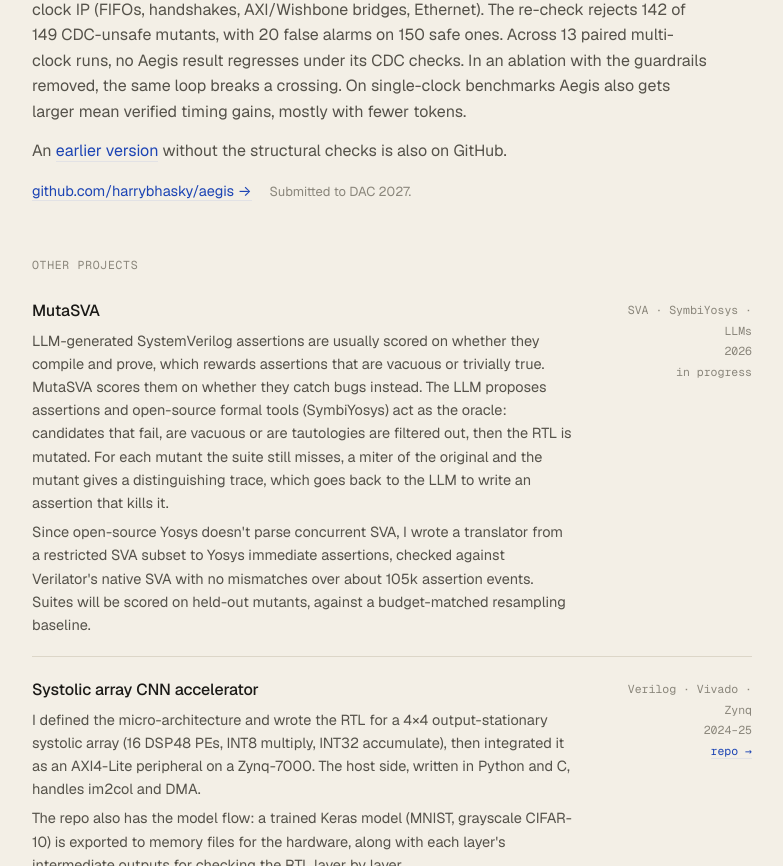
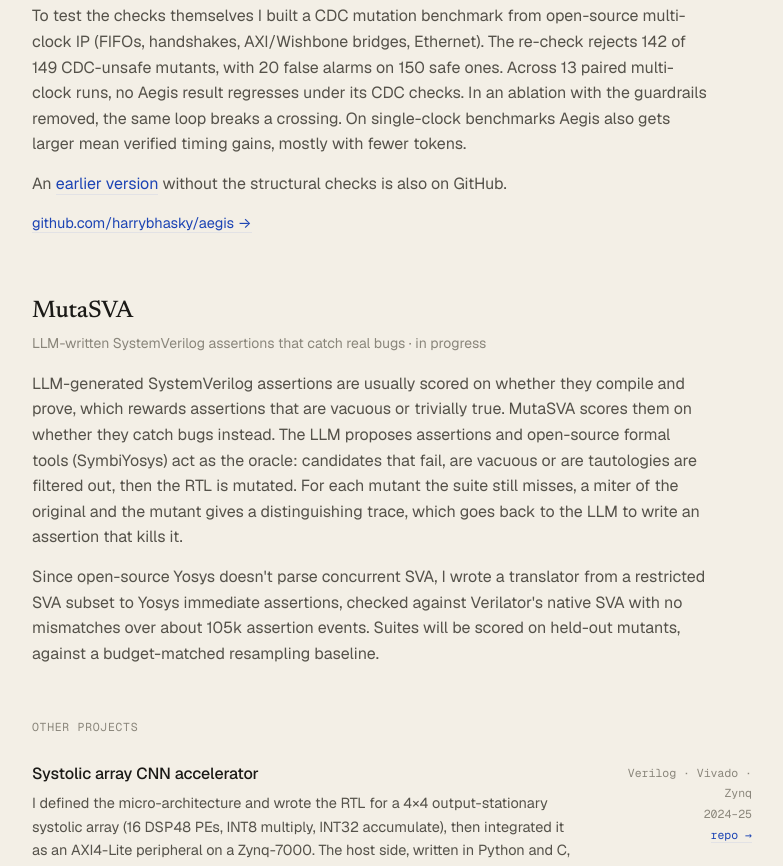
Before and after one commit to harib19/harib19.github.io, a plain HTML site: page index.html in a window 1280 px wide. Shown: the part 1633-2499 px from the top of the page, without its empty margins (438-1221 px from the left). Drawn offline with nearby package versions, Linux system fonts and the light colour scheme.

Commit message:
MutaSVA under current projects; DAC tag at top of Aegis
Co-Authored-By: Claude Opus 5.5 <noreply@anthropic.com>

```diff
--- a/index.html
+++ b/index.html
@@ -138,6 +138,7 @@ section{padding-top:88px; scroll-margin-top:20px}
 .more{font-size:14.5px; color:var(--hot-ink); text-decoration:none; border-bottom:1px solid var(--hot-wash)}
 .more:hover{border-color:var(--hot)}
 .fine{font-size:13px; color:var(--ink-3); margin-left:14px}
+.what .tag{font-weight:500; color:var(--hot-ink)}
 
 /* ---------- photos ---------- */
 .shot{margin:28px 0 0}
@@ -263,9 +264,10 @@ footer{margin-top:96px; padding:26px 0 0; border-top:1px solid var(--ink); displ
   <section id="work">
     <div class="sh"><h2>Work</h2></div>
 
+    <p class="sub-h" style="margin:0 0 14px">Current projects</p>
     <div class="feat">
       <h3>Aegis</h3>
-      <p class="what">AI-driven timing optimisation for multi-clock RTL</p>
+      <p class="what">AI-driven timing optimisation for multi-clock RTL · <b class="tag">Submitted to DAC 2027</b></p>
 
       <div class="prose">
         <p>LLMs can suggest useful timing fixes for RTL. On multi-clock designs, though, they also make changes that look fine and aren't: they rearrange a synchronizer or mix up a Gray-coded pointer. Equivalence checking and simulation don't model metastability, so neither catches it. When I reproduced a state-of-the-art LLM optimisation agent in an open-source flow, 9 of the 60 multi-clock candidates it accepted as equivalent were CDC-unsafe. On an AXI-Lite clock-domain bridge, its chosen rewrite duplicated a synchronizer stage and corrupted transactions under metastability injection. Aegis is meant to get better AI-optimised RTL out of the LLM for multi-clock designs, without those clock-crossing bugs.</p>
@@ -307,19 +309,19 @@ footer{margin-top:96px; padding:26px 0 0; border-top:1px solid var(--ink); displ
         <p>An <a href="https://github.com/harrybhasky/genai-rtl-orchestrator">earlier version</a> without the structural checks is also on GitHub.</p>
       </div>
       <a class="more" href="https://github.com/harrybhasky/aegis">github.com/harrybhasky/aegis →</a>
-      <span class="fine">Submitted to DAC 2027.</span>
+    </div>
+
+    <div class="feat" style="margin-top:56px">
+      <h3>MutaSVA</h3>
+      <p class="what">LLM-written SystemVerilog assertions that catch real bugs · in progress</p>
+      <div class="prose">
+        <p>LLM-generated SystemVerilog assertions are usually scored on whether they compile and prove, which rewards assertions that are vacuous or trivially true. MutaSVA scores them on whether they catch bugs instead. The LLM proposes assertions and open-source formal tools (SymbiYosys) act as the oracle: candidates that fail, are vacuous or are tautologies are filtered out, then the RTL is mutated. For each mutant the suite still misses, a miter of the original and the mutant gives a distinguishing trace, which goes back to the LLM to write an assertion that kills it.</p>
+        <p>Since open-source Yosys doesn't parse concurrent SVA, I wrote a translator from a restricted SVA subset to Yosys immediate assertions, checked against Verilator's native SVA with no mismatches over about 105k assertion events. Suites will be scored on held-out mutants, against a budget-matched resampling baseline.</p>
+      </div>
     </div>
 
     <p class="sub-h">Other projects</p>
     <ul class="idx">
-      <li>
-        <div>
-          <h4>MutaSVA</h4>
-          <p>LLM-generated SystemVerilog assertions are usually scored on whether they compile and prove, which rewards assertions that are vacuous or trivially true. MutaSVA scores them on whether they catch bugs instead. The LLM proposes assertions and open-source formal tools (SymbiYosys) act as the oracle: candidates that fail, are vacuous or are tautologies are filtered out, then the RTL is mutated. For each mutant the suite still misses, a miter of the original and the mutant gives a distinguishing trace, which goes back to the LLM to write an assertion that kills it.</p>
-          <p>Since open-source Yosys doesn't parse concurrent SVA, I wrote a translator from a restricted SVA subset to Yosys immediate assertions, checked against Verilator's native SVA with no mismatches over about 105k assertion events. Suites will be scored on held-out mutants, against a budget-matched resampling baseline.</p>
-        </div>
-        <div class="m"><span>SVA · SymbiYosys · LLMs</span><span>2026</span><span>in progress</span></div>
-      </li>
       <li>
         <div>
           <h4>Systolic array CNN accelerator</h4>
```
